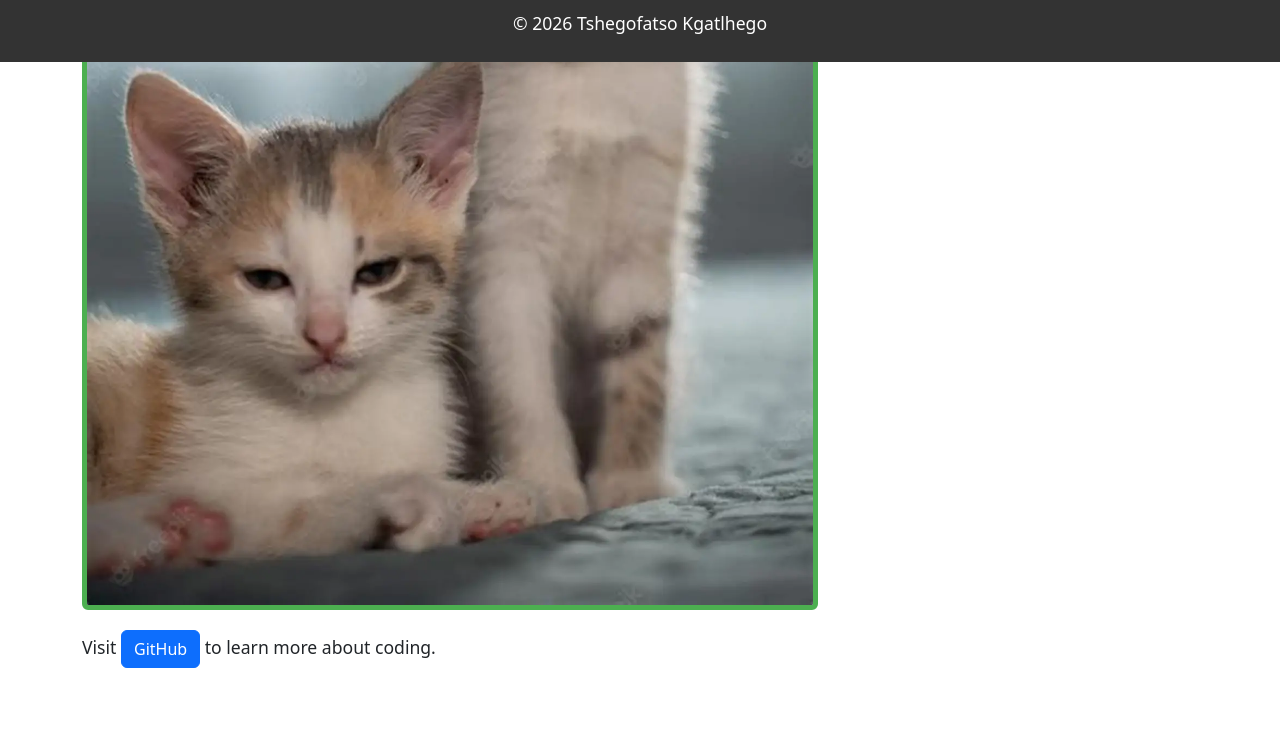
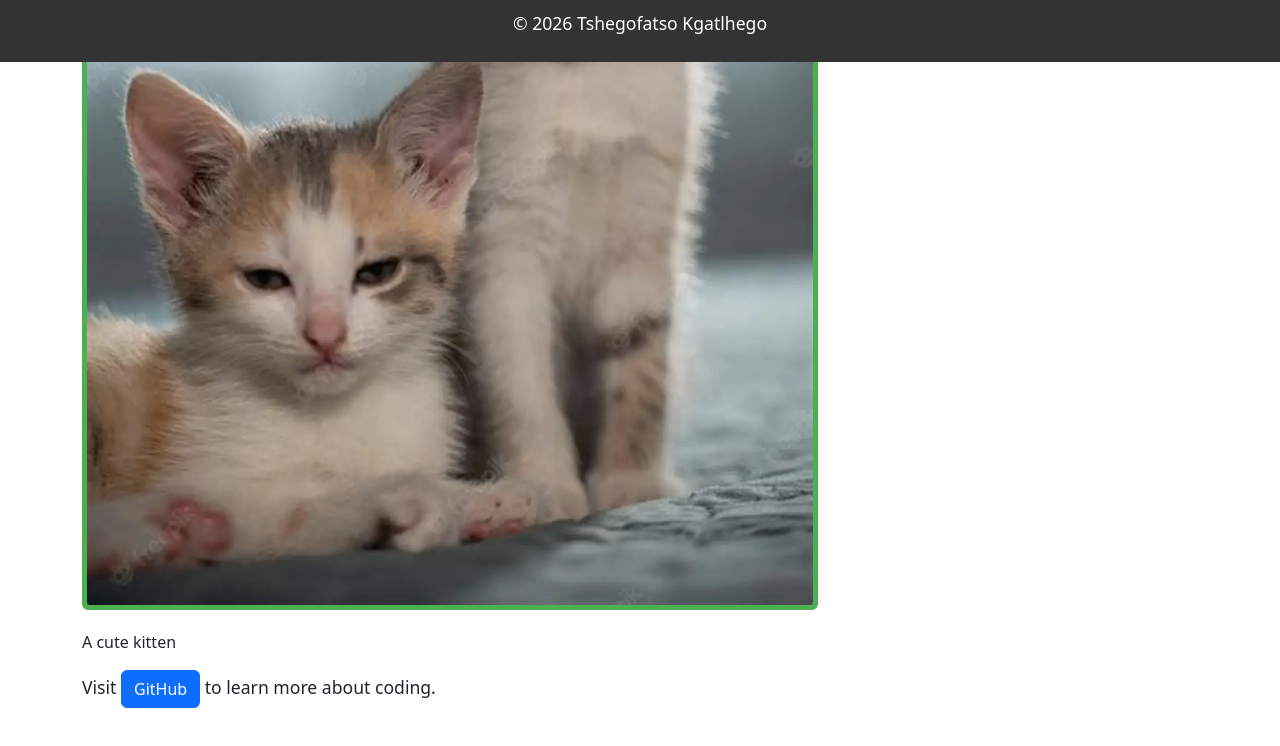
Before and after one commit to Tshegofatso25-153/My-Github-Page-2, a plain HTML site: page index.html in a window 1280 px wide. Shown: the part 738-1484 px from the top of the page. Drawn offline with nearby package versions, Linux system fonts and the light colour scheme.

Commit message:
updated index.html

```diff
--- a/index.html
+++ b/index.html
@@ -39,6 +39,7 @@
           <p>This is a simple webpage hosted on GitHub Pages.</p>
           <p> Here is a picture of a cute cat</p>
           <img src="kitten.webp" alt="A cute kitten" class="img-fluid rounded">
+          <figcaption>A cute kitten</figcaption>
           <p class="mt-3">Visit <a href="https://github.com" class="btn btn-primary">GitHub</a> to learn more about coding.</p>
         </div>
         <div class="col-md-4">
```
